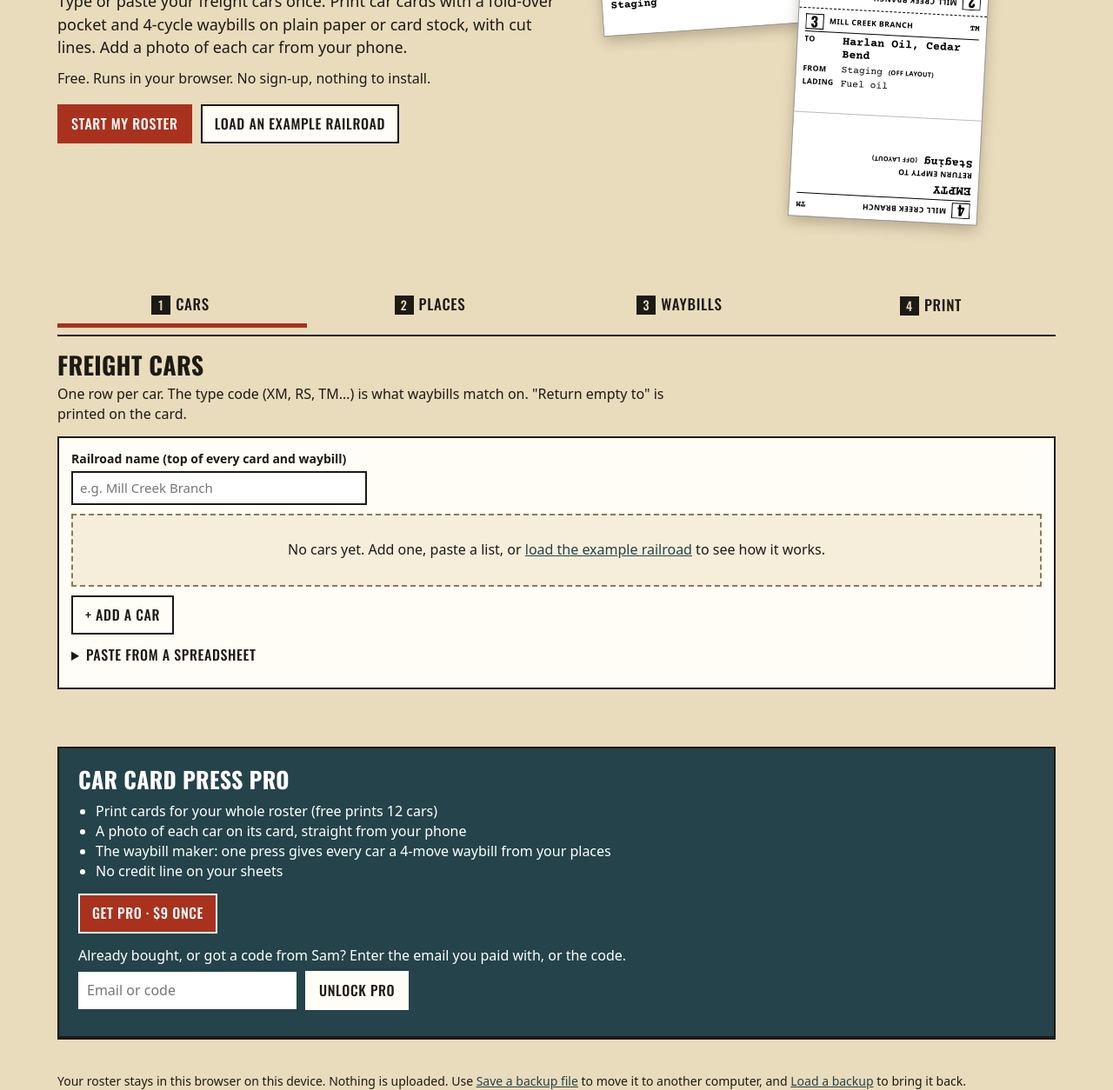
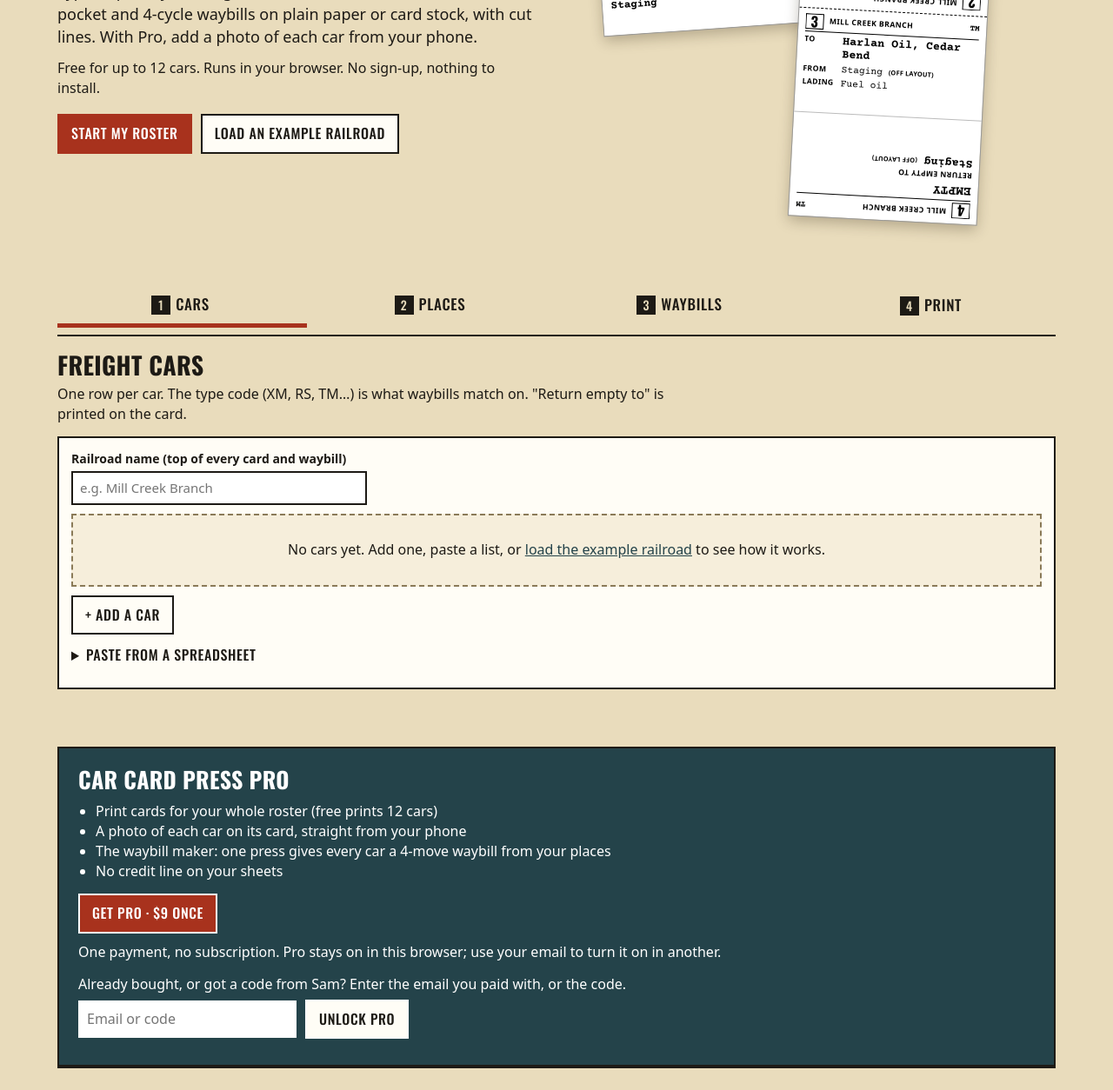
Before and after one commit to aiyoto-myth/car-cards, a plain HTML site: page index.html in a window 1280 px wide. Shown: the part 349-1603 px from the top of the page at 87% size. Drawn offline with nearby package versions, Linux system fonts and the light colour scheme.

Commit message:
Copy check: photos are Pro, free is up to 12 cars; one payment line
Co-Authored-By: Claude Opus 5.5 <noreply@anthropic.com>

```diff
--- a/index.html
+++ b/index.html
@@ -4,7 +4,7 @@
 <meta charset="utf-8">
 <meta name="viewport" content="width=device-width, initial-scale=1">
 <title>Car Card Press · print model railroad car cards and waybills</title>
-<meta name="description" content="Type or paste your freight car roster once, then print car cards and 4-cycle waybills on plain paper. Photos on the cards, cut and fold lines, Letter or A4. Free, works in the browser, no sign-up.">
+<meta name="description" content="Type or paste your freight car roster once, then print car cards and 4-cycle waybills on plain paper. Cut and fold lines, Letter or A4, photos with Pro. Free for up to 12 cars, works in the browser, no sign-up.">
 <link rel="canonical" href="https://samsbench.com/car-cards/">
 <meta property="og:title" content="Car Card Press: car cards and 4-cycle waybills from your roster">
 <meta property="og:description" content="Paste your roster, print car cards and waybills on plain paper. Free, no sign-up.">
@@ -235,8 +235,8 @@ footer.site{border-top:2px solid var(--ink);padding:18px 0 40px;font-size:14px}
   <div class="hero">
     <div>
       <h1>Your roster in, car cards out.</h1>
-      <p>Type or paste your freight cars once. Print car cards with a fold-over pocket and 4-cycle waybills on plain paper or card stock, with cut lines. Add a photo of each car from your phone.</p>
-      <p style="font-size:16px">Free. Runs in your browser. No sign-up, nothing to install.</p>
+      <p>Type or paste your freight cars once. Print car cards with a fold-over pocket and 4-cycle waybills on plain paper or card stock, with cut lines. With Pro, add a photo of each car from your phone.</p>
+      <p style="font-size:16px">Free for up to 12 cars. Runs in your browser. No sign-up, nothing to install.</p>
       <div class="acts">
         <button class="btn go" data-go="cars">Start my roster</button>
         <button class="btn" id="exBtn">Load an example railroad</button>
@@ -1036,6 +1036,7 @@ function renderPro(){
     + '<li>The waybill maker: one press gives every car a 4-move waybill from your places</li>'
     + '<li>No credit line on your sheets</li></ul>'
     + '<div class="row">' + buy + '</div>'
+    + '<p style="margin:10px 0 0">One payment, no subscription. Pro stays on in this browser; use your email to turn it on in another.</p>'
     + '<p style="margin:14px 0 6px">Already bought, or got a code from Sam? Enter the email you paid with, or the code.</p>'
     + '<div class="row"><input type="text" id="licKey" placeholder="Email or code" autocomplete="email" aria-label="Email or code"><button class="btn" id="licGo">Unlock Pro</button></div>'
     + '<div class="msg" id="licNote" role="status"></div>';
```
